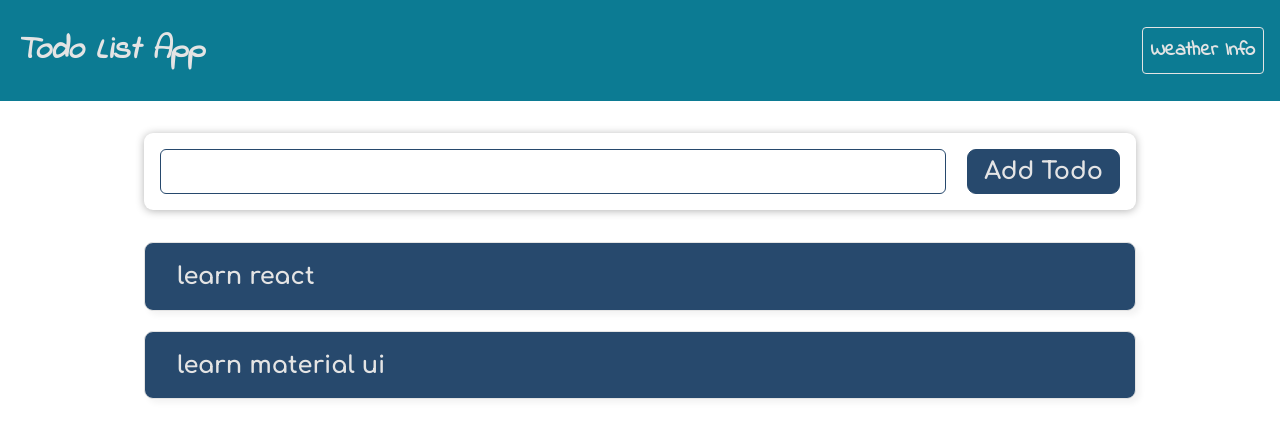
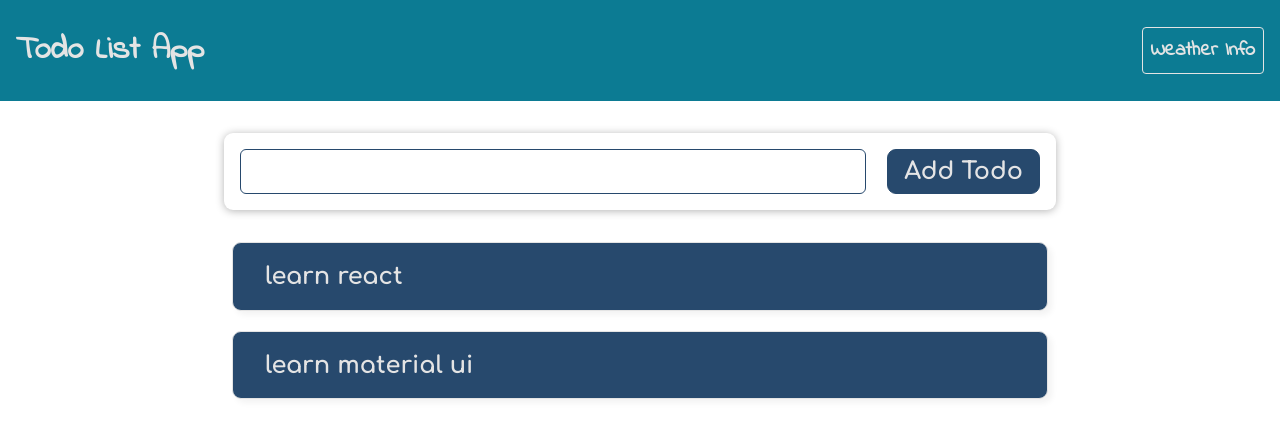
Before and after one commit to oztuzelosman/crud-todo-firebase, a React (Create React App) app: page / in a window 1280 px wide. Shown: the top 438 px of the page. Built offline with nearby package versions, Linux system fonts and the light colour scheme; a web font is replaced by a local one.

Commit message:
add little tweaks for widths

```diff
--- a/src/App.css
+++ b/src/App.css
@@ -11,7 +11,7 @@ body{
   background-color: #fff;
   padding: 1rem;
   margin: 2rem auto;
-  width: 60rem;
+  width: 50rem;
   max-width: 95%;
   border-radius: 9px;
   text-align: center;
@@ -42,14 +42,14 @@ body{
   padding: 0.5rem;
   border-radius: 6px;
   border: 1px solid #27496D;
-  width: 48rem;
+  width: 38rem;
   max-width: 100%;
 }
 
 /*todo-list*/
 
 .list-item {
-  width: 62rem;
+  width: 51rem;
   margin: 2rem auto;
   max-width: 95%;
 }
--- a/src/Navbar.css
+++ b/src/Navbar.css
@@ -20,7 +20,6 @@
     text-decoration: none;
     font-size: 1.35rem;
     font-weight: 700;
-    font-style: italic;
 }
 .navbar a:last-child {
     color: #e4e4e4;
```
